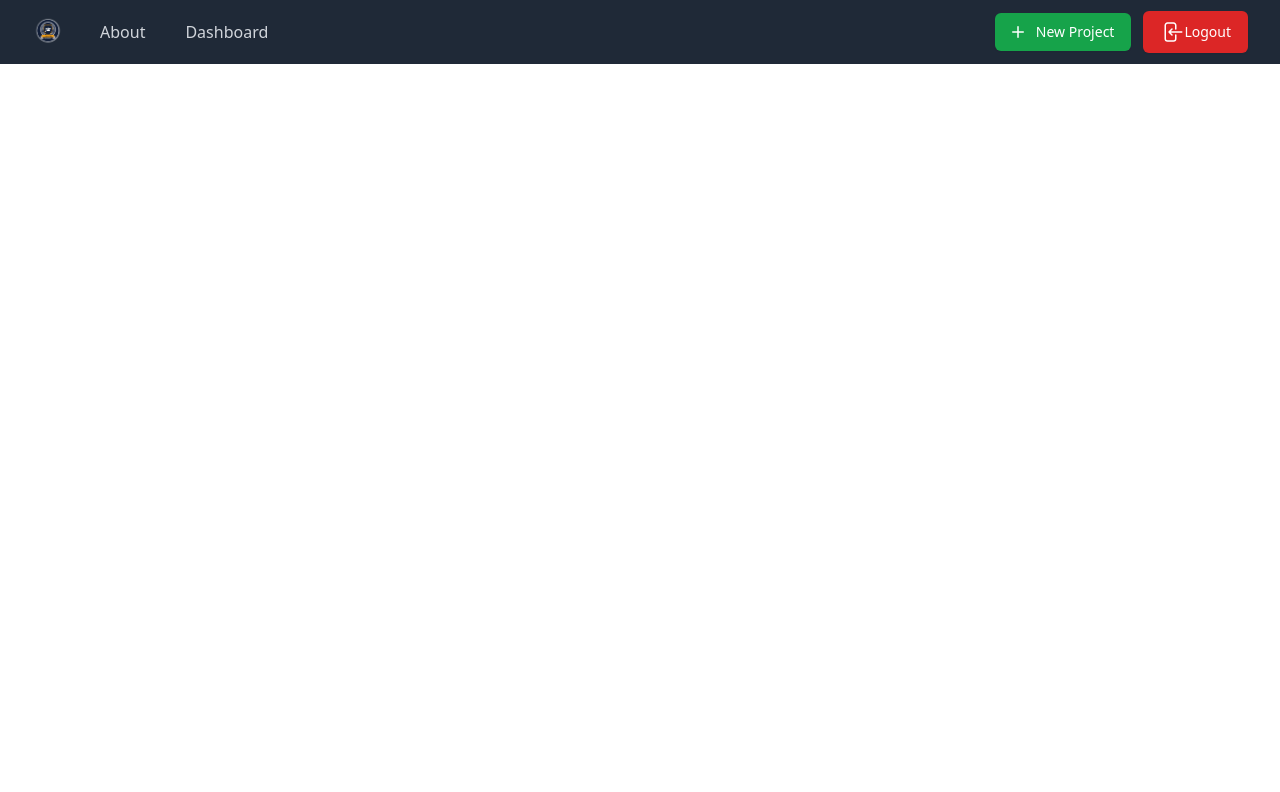
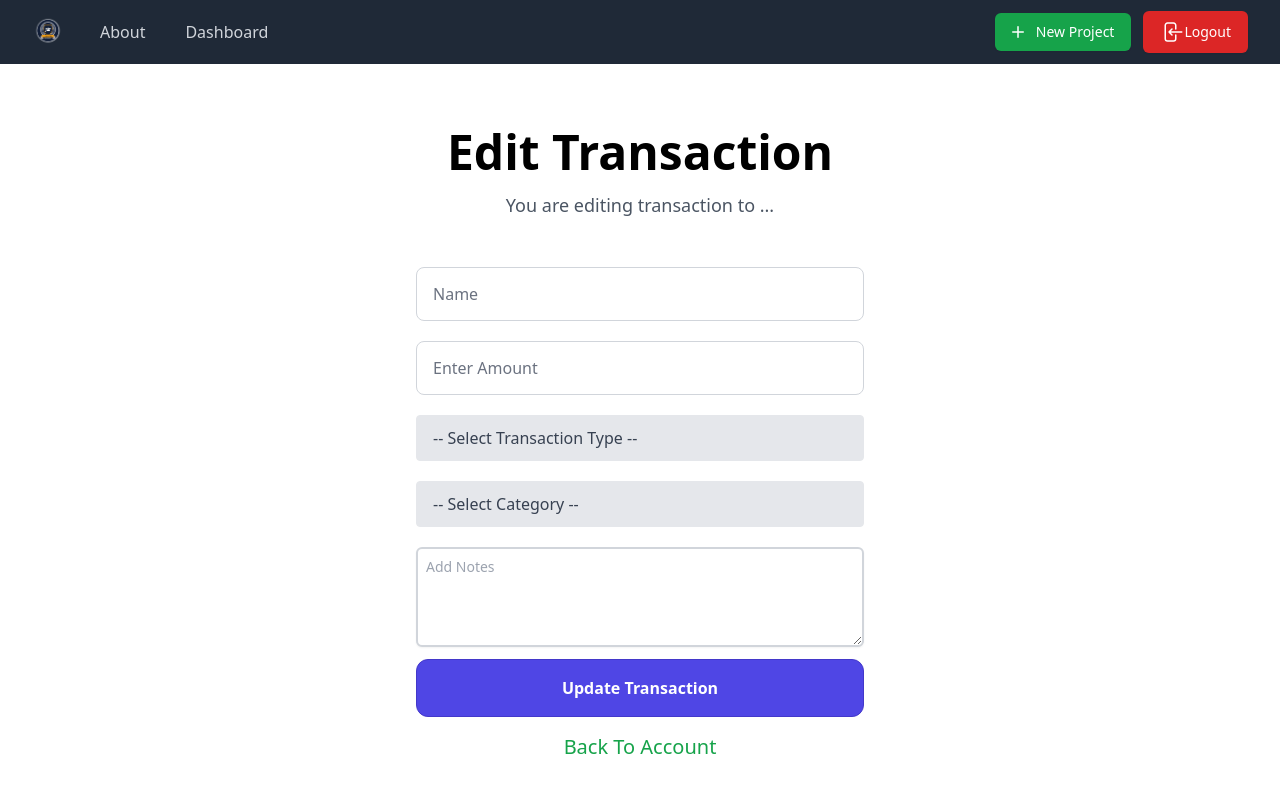
Before and after one commit to vachovia/rtk-task-manager, a React (Create React App) app: page /account/1/edit-transaction/1 in a window 1280 px wide. Shown: the top 792 px of the page. Built offline with nearby package versions, Linux system fonts and the light colour scheme; no server answers; sample sign-in values are in the browser's storage.

Commit message:
Finished

```diff
--- a/src/App.js
+++ b/src/App.js
@@ -11,7 +11,7 @@ import {
   AccountDetails,
   AddTransaction,
   EditTransaction,
-  AuthRoute
+  AuthRoute,
 } from "./components";
 
 function App() {
@@ -21,13 +21,54 @@ function App() {
       <Routes>
         <Route path="/" element={<Home />} />
         <Route path="/register" element={<Register />} />
-        <Route path="/dashboard" element={<AuthRoute><MainDashboard /></AuthRoute>} />
-        <Route path="/account" element={<AccountDetails />} />
-        <Route path="/account/:id" element={<AccountDetails />} />
-        <Route path="/add-transaction/:id" element={<AddTransaction />} />
-        <Route path="/edit-transaction/:id" element={<EditTransaction />} />
-        <Route path="/add-account" element={<AddAccount />} />
-        <Route path="/edit-account/:id" element={<EditAccount />} />
+        <Route
+          path="/dashboard"
+          element={
+            <AuthRoute>
+              <MainDashboard />
+            </AuthRoute>
+          }
+        />
+        <Route
+          path="/account/:id"
+          element={
+            <AuthRoute>
+              <AccountDetails />
+            </AuthRoute>
+          }
+        />
+        <Route
+          path="/add-transaction/:id"
+          element={
+            <AuthRoute>
+              <AddTransaction />
+            </AuthRoute>
+          }
+        />
+        <Route
+          path="/account/:accountId/edit-transaction/:id"
+          element={
+            <AuthRoute>
+              <EditTransaction />
+            </AuthRoute>
+          }
+        />
+        <Route
+          path="/add-account"
+          element={
+            <AuthRoute>
+              <AddAccount />
+            </AuthRoute>
+          }
+        />
+        <Route
+          path="/edit-account/:id"
+          element={
+            <AuthRoute>
+              <EditAccount />
+            </AuthRoute>
+          }
+        />
         <Route path="/login" element={<Login />} />
       </Routes>
     </BrowserRouter>
--- a/src/components/Dashboard/AccountDetails.js
+++ b/src/components/Dashboard/AccountDetails.js
@@ -103,7 +103,7 @@ const AccountDetails = () => {
               No Transactions Found
             </h2>
           ) : (
-            <TransactionList transactions={transactions} />
+            <TransactionList accountId={account.id} transactions={transactions} />
           )}
           <p className="font-medium text-center p-4">
             <Link
--- a/src/components/Dashboard/TransactionList.js
+++ b/src/components/Dashboard/TransactionList.js
@@ -2,7 +2,7 @@ import React from "react";
 import { Link } from "react-router-dom";
 
 const TransactionList = (props) => {
-  const { transactions } = props;
+  const { transactions, accountId } = props;
 
   return (
     <>
@@ -82,7 +82,7 @@ const TransactionList = (props) => {
                       </td>
                       <td>
                         <Link
-                          to={`/edit-transaction/${transaction.id}`}
+                          to={`/account/${accountId}/edit-transaction/${transaction.id}`}
                           className="whitespace-nowrap cursor-pointer px-4 bg-white text-sm font-medium text-blue-500 text-center"
                         >
                           EDIT
--- a/src/components/Forms/EditTransaction.js
+++ b/src/components/Forms/EditTransaction.js
@@ -1,26 +1,61 @@
-import React, { useState } from "react";
-import { Link } from "react-router-dom";
+import React, { useEffect, useState } from "react";
+import { useDispatch, useSelector } from "react-redux";
+import { Link, useNavigate, useParams } from "react-router-dom";
+import {
+  getSingleTransactionAction,
+  updateTransactionAction,
+} from "./../../redux/slice/transactions/actions";
 
 const EditTransaction = () => {
-  const [transaction, setTransaction] = useState({
-    title: "",
+  const params = useParams();
+  const { id, accountId } = params;
+  const dispatch = useDispatch();
+  const navigate = useNavigate();
+
+  const [tran, setTran] = useState({
+    id: id,
+    name: "",
     amount: "",
     transactionType: "",
-    date: "",
     category: "",
-    notes: "",
+    notes: ""
   });
+
+  useEffect(() => {
+    dispatch(getSingleTransactionAction({ id }));
+  }, [id, dispatch]);
+
+  const { transaction, error, loading, isUpdated } = useSelector(
+    (state) => state?.transactions
+  );
+
+  useEffect(() => {
+    if (transaction) {
+      setTran(transaction);
+    }
+  }, [transaction]);
+
+  useEffect(() => {
+    if (isUpdated) {
+      navigate(`/account/${accountId}`);
+    }
+    // eslint-disable-next-line
+  }, [isUpdated]);
+
   //---Destructuring---
-  const { title, amount, transactionType, date, category, notes } = transaction;
-  //---onchange handler----
+  const { name, amount, transactionType, category, notes } = tran;
+
+  //---onChange Handler----
   const onChange = (e) => {
-    setTransaction({ ...transaction, [e.target.name]: e.target.value });
+    setTran({ ...tran, [e.target.name]: e.target.value });
   };
 
-  //---onsubmit handler----
+  //---onSubmit Handler----
   const onSubmit = (e) => {
     e.preventDefault();
+    dispatch(updateTransactionAction(tran));
   };
+
   return (
     <section className="py-16 overflow-hidden bg-white xl:pb-56">
       <div className="container px-4 mx-auto">
@@ -29,14 +64,19 @@ const EditTransaction = () => {
             Edit Transaction
           </h2>
           <p className="mb-12 text-lg font-medium leading-normal text-gray-600">
-            You are editing transaction to .....
+            You are editing transaction to ... {tran.name}
           </p>
+          {error && (
+            <p className="mb-3 font-medium text-lg text-red-600 leading-normal">
+              {error}
+            </p>
+          )}
           <form onSubmit={onSubmit}>
             <label className="block mb-5">
               <input
-                value={title}
+                value={name}
                 onChange={onChange}
-                name="title"
+                name="name"
                 className="px-4 py-3.5 w-full text-gray-500 font-medium placeholder-gray-500 bg-white outline-none border border-gray-300 rounded-lg focus:ring focus:ring-indigo-300"
                 id="signUpInput2-1"
                 type="text"
@@ -56,9 +96,9 @@ const EditTransaction = () => {
             </label>
             <label className="block mb-5">
               <select
-                value={category}
+                value={transactionType}
                 onChange={onChange}
-                name="category"
+                name="transactionType"
                 className="appearance-none block w-full py-3 px-4 leading-tight text-gray-700 bg-gray-200 focus:bg-white border border-gray-200 focus:border-gray-500 rounded focus:outline-none"
               >
                 <option>-- Select Transaction Type --</option>
@@ -68,19 +108,28 @@ const EditTransaction = () => {
             </label>
             <label className="block mb-5">
               <select
-                value={transactionType}
+                value={category}
                 onChange={onChange}
-                name="transactionType"
+                name="category"
                 className="appearance-none block w-full py-3 px-4 leading-tight text-gray-700 bg-gray-200 focus:bg-white border border-gray-200 focus:border-gray-500 rounded focus:outline-none"
               >
                 <option>-- Select Category --</option>
+                <option value="Bills">Bills</option>
+                <option value="Building">Building</option>
+                <option value="Education">Education</option>
+                <option value="Entertainment">Entertainment</option>
+                <option value="Food">Food</option>
+                <option value="Groceries">Groceries</option>
+                <option value="Health">Health</option>
                 <option value="Personal">Personal</option>
-                <option>Groceries</option>
-                <option>Transportation</option>
+                <option value="Shopping">Shopping</option>
+                <option value="Transportation">Transportation</option>
+                <option value="Travel">Travel</option>
+                <option value="Uncategorized">Uncategorized</option>
+                <option value="Utilities">Utilities</option>
               </select>
             </label>
-
-            <label className="block mb-5">
+            {/* <label className="block mb-5">
               <input
                 value={date}
                 onChange={onChange}
@@ -89,7 +138,7 @@ const EditTransaction = () => {
                 id="signUpInput2-2"
                 type="date"
               />
-            </label>
+            </label> */}
             <div>
               <div className="mt-3 mb-3">
                 <textarea
@@ -103,23 +152,27 @@ const EditTransaction = () => {
                 />
               </div>
             </div>
-            <button
-              type="submit"
-              className="w-full py-4 mb-4 font-semibold text-white transition duration-200 ease-in-out bg-indigo-600 border border-indigo-700 px-9 rounded-xl shadow-4xl focus:ring focus:ring-indigo-300 hover:bg-indigo-700"
-            >
-              Create Transaction
-            </button>
-            {/* <p className="font-medium">
-              <span>Already have an account?</span>
-              <a className="text-indigo-600 hover:text-indigo-700" href="#">
-                Back To Account
-              </a>
-            </p> */}
+            {loading ? (
+              <button
+                disabled
+                type="button"
+                className="w-full py-4 mb-4 font-semibold text-white transition duration-200 ease-in-out bg-gray-600 border border-indigo-700 px-9 rounded-xl shadow-4xl focus:ring focus:ring-indigo-300 hover:bg-indigo-700"
+              >
+                Loading...
+              </button>
+            ) : (
+              <button
+                type="submit"
+                className="w-full py-4 mb-4 font-semibold text-white transition duration-200 ease-in-out bg-indigo-600 border border-indigo-700 px-9 rounded-xl shadow-4xl focus:ring focus:ring-indigo-300 hover:bg-indigo-700"
+              >
+                Update Transaction
+              </button>
+            )}
 
             <p className="font-medium">
               <Link
-                to={"/account/3"}
-                className="text-indigo-600 hover:text-indigo-700 text-xl"
+                to={`/account/${accountId}`}
+                className="text-green-600 hover:text-indigo-700 text-xl"
                 href="#"
               >
                 Back To Account
--- a/src/components/Forms/Login.js
+++ b/src/components/Forms/Login.js
@@ -29,13 +29,20 @@ const Login = () => {
     return state.users;
   });
 
-  const status = userAuth && userAuth.userInfo && userAuth.userInfo.status;
+  // const status = userAuth && userAuth.userInfo && userAuth.userInfo.status;
+  // useEffect(() => {
+  //   if (status === "success") {
+  //     navigate("/");
+  //   }
+  // }, [status, navigate]);
+
+  const token = userAuth?.userInfo?.token;
 
   useEffect(() => {
-    if (status === "success") {
+    if (token) {
       navigate("/");
     }
-  }, [status, navigate]);
+  }, [token, navigate]);
 
   return (
     <>
--- a/src/redux/slice/transactions/actions/index.js
+++ b/src/redux/slice/transactions/actions/index.js
@@ -1,9 +1,13 @@
 import addTransactionAction from "./addTransactionAction";
+import updateTransactionAction from "./updateTransactionAction";
+import getSingleTransactionAction from "./getSingleTransactionAction";
 import addTransactionEndedAction from "./addTransactionEndedAction";
 import { addTransactionEnded } from "./../transactionsSlice";
 
 export {
   addTransactionAction,
+  updateTransactionAction,
+  getSingleTransactionAction,
   addTransactionEndedAction,
   addTransactionEnded,
 };
```
Also changed, not shown: src/components/Navbar/Navbar.js (+6 -14 lines), src/redux/slice/transactions/actions/getSingleTransactionAction.js (added, +30 -0 lines), src/redux/slice/transactions/actions/updateTransactionAction.js (added, +40 -0 lines), src/redux/slice/transactions/transactionsSlice.js (+40 -2 lines).
